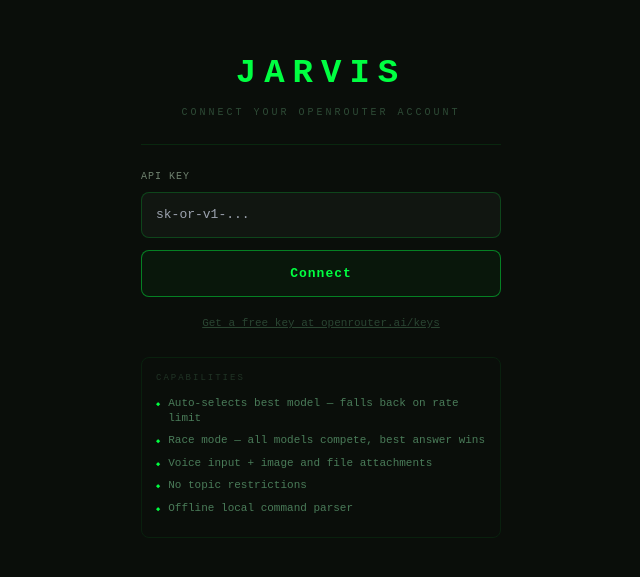
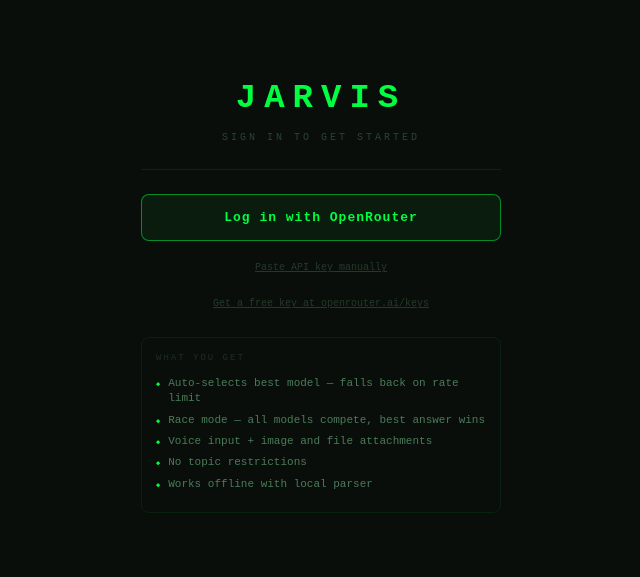
Before and after one commit to manepough/jarvismane, a Next.js app: page / in a window 1280 px wide. Shown: the part 107-684 px from the top of the page, without its empty margins (319-959 px from the left). Built offline with nearby package versions, Linux system fonts and the light colour scheme.

Commit message:
Add files via upload

```diff
--- a/src/components/WelcomeScreen.tsx
+++ b/src/components/WelcomeScreen.tsx
@@ -7,177 +7,247 @@
   onOpenSettings: () => void
 }
 
-export function WelcomeScreen({ onOpenSettings: _onOpenSettings }: WelcomeScreenProps): ReactElement {
+// OpenRouter OAuth PKCE flow
+// Docs: https://openrouter.ai/docs/oauth
+const OR_OAUTH_URL = 'https://openrouter.ai/auth'
+const APP_CALLBACK = typeof window !== 'undefined'
+  ? `${window.location.origin}/auth/callback`
+  : 'http://localhost:3000/auth/callback'
+
+async function generatePKCE(): Promise<{ codeVerifier: string; codeChallenge: string }> {
+  const array = new Uint8Array(32)
+  crypto.getRandomValues(array)
+  const codeVerifier = btoa(String.fromCharCode(...array))
+    .replace(/\+/g, '-').replace(/\//g, '_').replace(/=/g, '')
+
+  const encoder = new TextEncoder()
+  const data = encoder.encode(codeVerifier)
+  const digest = await crypto.subtle.digest('SHA-256', data)
+  const codeChallenge = btoa(String.fromCharCode(...new Uint8Array(digest)))
+    .replace(/\+/g, '-').replace(/\//g, '_').replace(/=/g, '')
+
+  return { codeVerifier, codeChallenge }
+}
+
+async function exchangeCodeForKey(code: string, codeVerifier: string): Promise<string> {
+  return new Promise((resolve, reject) => {
+    const xhr = new XMLHttpRequest()
+    xhr.open('POST', 'https://openrouter.ai/api/v1/auth/keys', true)
+    xhr.setRequestHeader('Content-Type', 'application/json')
+    xhr.timeout = 15000
+    xhr.onload = () => {
+      try {
+        const data = JSON.parse(xhr.responseText) as { key?: string; error?: string }
+        if (data.key) resolve(data.key)
+        else reject(new Error(data.error ?? 'No key in response'))
+      } catch { reject(new Error('Invalid response from OpenRouter')) }
+    }
+    xhr.onerror = () => reject(new Error('Network error exchanging code'))
+    xhr.ontimeout = () => reject(new Error('Timeout exchanging code'))
+    xhr.send(JSON.stringify({ code, code_verifier: codeVerifier }))
+  })
+}
+
+export function WelcomeScreen({ onOpenSettings: _o }: WelcomeScreenProps): ReactElement {
   const { settings, updateSettings, createConversation } = useStore()
-  const [inputKey, setInputKey] = useState('')
-  const [validating, setValidating] = useState(false)
-  const [error, setError] = useState<string | null>(null)
-  const [phase, setPhase] = useState<'signin' | 'ready'>(
+  const [phase, setPhase] = useState<'signin' | 'waiting' | 'ready'>(
     settings.openRouterApiKey.trim().length > 0 ? 'ready' : 'signin'
   )
-  const inputRef = useRef<HTMLInputElement>(null)
+  const [manualKey, setManualKey] = useState('')
+  const [showManual, setShowManual] = useState(false)
+  const [error, setError] = useState<string | null>(null)
+  const [status, setStatus] = useState<string | null>(null)
+  const codeVerifierRef = useRef<string>('')
 
   useEffect(() => {
     if (settings.openRouterApiKey.trim().length > 0) setPhase('ready')
   }, [settings.openRouterApiKey])
 
-  const handleConnect = useCallback(() => {
-    const key = inputKey.trim()
-    if (!key) { setError('Paste your OpenRouter API key first.'); return }
-
-    setValidating(true)
-    setError(null)
-
-    // Use XMLHttpRequest for max WebView compatibility — no AbortSignal needed
-    const xhr = new XMLHttpRequest()
-    xhr.open('GET', 'https://openrouter.ai/api/v1/models', true)
-    xhr.setRequestHeader('Authorization', `Bearer ${key}`)
-    xhr.timeout = 10000
-
-    xhr.onload = () => {
-      setValidating(false)
-      if (xhr.status === 200) {
+  // Poll for OAuth callback via localStorage (set by callback page)
+  useEffect(() => {
+    if (phase !== 'waiting') return
+    const interval = setInterval(() => {
+      try {
+        const code = localStorage.getItem('or_oauth_code')
+        if (code) {
+          localStorage.removeItem('or_oauth_code')
+          clearInterval(interval)
+          setStatus('Getting your API key...')
+          exchangeCodeForKey(code, codeVerifierRef.current)
+            .then(key => {
               updateSettings({ openRouterApiKey: key })
               setPhase('ready')
-      } else if (xhr.status === 401 || xhr.status === 403) {
-        setError('Invalid key. Get one at openrouter.ai/keys')
-      } else {
-        // Accept the key anyway — might be a temporary server issue
+              setStatus(null)
+            })
+            .catch(err => {
+              setError(err instanceof Error ? err.message : 'Failed to get API key')
+              setPhase('signin')
+              setStatus(null)
+            })
+        }
+      } catch {}
+    }, 500)
+    return () => clearInterval(interval)
+  }, [phase, updateSettings])
+
+  const handleOAuthLogin = useCallback(async () => {
+    setError(null)
+    setStatus('Opening OpenRouter login...')
+    try {
+      const { codeVerifier, codeChallenge } = await generatePKCE()
+      codeVerifierRef.current = codeVerifier
+      localStorage.setItem('or_code_verifier', codeVerifier)
+
+      const params = new URLSearchParams({
+        callback_url: APP_CALLBACK,
+        code_challenge: codeChallenge,
+        code_challenge_method: 'S256',
+      })
+
+      const loginUrl = `${OR_OAUTH_URL}?${params.toString()}`
+      window.open(loginUrl, '_blank', 'width=500,height=700,scrollbars=yes')
+      setPhase('waiting')
+      setStatus('Waiting for login... Complete it in the browser window.')
+    } catch (err) {
+      setError(err instanceof Error ? err.message : 'Failed to start login')
+      setStatus(null)
+    }
+  }, [])
+
+  const handleManualConnect = useCallback(() => {
+    const key = manualKey.trim()
+    if (!key) { setError('Paste your API key first.'); return }
     updateSettings({ openRouterApiKey: key })
     setPhase('ready')
-      }
-    }
-
-    xhr.onerror = () => {
-      setValidating(false)
-      // Network error — save the key anyway and let the chat handle errors
-      if (key.startsWith('sk-or-')) {
-        updateSettings({ openRouterApiKey: key })
-        setPhase('ready')
-      } else {
-        setError('Could not verify key. Check your internet connection.')
-      }
-    }
-
-    xhr.ontimeout = () => {
-      setValidating(false)
-      // Timeout — save the key anyway if it looks valid
-      if (key.startsWith('sk-or-') || key.length > 20) {
-        updateSettings({ openRouterApiKey: key })
-        setPhase('ready')
-      } else {
-        setError('Request timed out. Try again.')
-      }
-    }
-
-    xhr.send()
-  }, [inputKey, updateSettings])
+  }, [manualKey, updateSettings])
 
   const handleStart = useCallback(() => createConversation(), [createConversation])
 
-  const handleKeyDown = useCallback((e: React.KeyboardEvent<HTMLInputElement>) => {
-    if (e.key === 'Enter') handleConnect()
-  }, [handleConnect])
+  const btn = (label: string, onClick: () => void, primary = true, disabled = false) => (
+    <button
+      onClick={onClick}
+      disabled={disabled}
+      style={{
+        width: '100%', padding: '13px',
+        borderRadius: '8px',
+        border: `1px solid ${primary ? 'rgba(0,255,65,0.5)' : 'rgba(0,255,65,0.2)'}`,
+        background: primary ? 'rgba(0,255,65,0.06)' : 'transparent',
+        color: primary ? 'var(--primary)' : 'var(--secondary)',
+        fontFamily: 'monospace', fontSize: '13px',
+        fontWeight: primary ? 600 : 400,
+        cursor: disabled ? 'not-allowed' : 'pointer',
+        letterSpacing: primary ? '1px' : '0',
+        opacity: disabled ? 0.5 : 1,
+        boxSizing: 'border-box' as const,
+        transition: 'all 0.15s',
+      }}
+    >
+      {label}
+    </button>
+  )
 
-  if (phase === 'signin') {
+  if (phase === 'ready') {
     return (
-      <div style={{
-        flex: 1, display: 'flex', flexDirection: 'column',
-        alignItems: 'center', justifyContent: 'center',
-        padding: '32px 20px', minHeight: '100vh', background: 'var(--bg)',
-      }}>
+      <div style={{ flex: 1, display: 'flex', flexDirection: 'column', alignItems: 'center', justifyContent: 'center', padding: '32px 20px', minHeight: '100vh', background: 'var(--bg)' }}>
+        <div style={{ width: '100%', maxWidth: '360px', display: 'flex', flexDirection: 'column', gap: '20px', textAlign: 'center' }}>
+          <div>
+            <div style={{ fontFamily: 'monospace', fontSize: '34px', fontWeight: 700, letterSpacing: '8px', color: 'var(--primary)' }}>JARVIS</div>
+            <div style={{ fontFamily: 'monospace', fontSize: '10px', color: 'rgba(74,124,89,0.5)', letterSpacing: '2px', marginTop: '6px' }}>READY</div>
+          </div>
+          <div style={{ height: '1px', background: 'rgba(0,255,65,0.1)' }} />
+          {btn('NEW CONVERSATION', handleStart)}
+          <div style={{ fontFamily: 'monospace', fontSize: '11px', color: 'rgba(74,124,89,0.35)' }}>
+            or select one from the sidebar  ☰
+          </div>
+          <button onClick={() => { updateSettings({ openRouterApiKey: '' }); setPhase('signin'); setManualKey(''); setError(null) }}
+            style={{ background: 'transparent', border: 'none', cursor: 'pointer', fontFamily: 'monospace', fontSize: '10px', color: 'rgba(74,124,89,0.25)', textDecoration: 'underline', padding: '4px' }}>
+            Switch account
+          </button>
+        </div>
+      </div>
+    )
+  }
+
+  return (
+    <div style={{ flex: 1, display: 'flex', flexDirection: 'column', alignItems: 'center', justifyContent: 'center', padding: '32px 20px', minHeight: '100vh', background: 'var(--bg)' }}>
       <div style={{ width: '100%', maxWidth: '360px', display: 'flex', flexDirection: 'column', gap: '24px' }}>
 
         <div style={{ textAlign: 'center' }}>
-            <div style={{ fontFamily: 'monospace', fontSize: '34px', fontWeight: 700, letterSpacing: '8px', color: 'var(--primary)', marginBottom: '6px' }}>
-              JARVIS
-            </div>
-            <div style={{ fontFamily: 'monospace', fontSize: '10px', color: 'rgba(74,124,89,0.55)', letterSpacing: '3px' }}>
-              CONNECT YOUR OPENROUTER ACCOUNT
+          <div style={{ fontFamily: 'monospace', fontSize: '34px', fontWeight: 700, letterSpacing: '8px', color: 'var(--primary)', marginBottom: '6px' }}>JARVIS</div>
+          <div style={{ fontFamily: 'monospace', fontSize: '10px', color: 'rgba(74,124,89,0.5)', letterSpacing: '3px' }}>
+            {phase === 'waiting' ? 'WAITING FOR LOGIN...' : 'SIGN IN TO GET STARTED'}
           </div>
         </div>
 
         <div style={{ height: '1px', background: 'rgba(0,255,65,0.1)' }} />
 
-          <div style={{ display: 'flex', flexDirection: 'column', gap: '12px' }}>
-            <div>
-              <div style={{ fontFamily: 'monospace', fontSize: '10px', color: 'rgba(212,245,212,0.5)', letterSpacing: '1px', marginBottom: '8px' }}>
-                API KEY
+        {status && (
+          <div style={{ fontFamily: 'monospace', fontSize: '11px', color: 'rgba(0,255,65,0.6)', textAlign: 'center', padding: '8px', background: 'rgba(0,255,65,0.05)', borderRadius: '6px', border: '1px solid rgba(0,255,65,0.1)' }}>
+            {status}
           </div>
-              <input
-                ref={inputRef}
-                type="password"
-                value={inputKey}
-                onChange={e => { setInputKey(e.target.value); setError(null) }}
-                onKeyDown={handleKeyDown}
-                placeholder="sk-or-v1-..."
-                autoComplete="off"
-                autoCorrect="off"
-                autoCapitalize="off"
-                spellCheck={false}
-                style={{
-                  width: '100%', padding: '12px 14px',
-                  background: 'var(--dim)',
-                  border: `1px solid ${error ? 'rgba(255,68,68,0.4)' : 'rgba(0,255,65,0.2)'}`,
-                  borderRadius: '8px', color: 'var(--text)',
-                  fontFamily: 'monospace', fontSize: '13px', outline: 'none',
-                  boxSizing: 'border-box',
-                }}
-              />
-            </div>
+        )}
 
         {error && (
-              <div style={{
-                fontFamily: 'monospace', fontSize: '11px', color: '#ff8888',
-                padding: '8px 12px', background: 'rgba(255,68,68,0.06)',
-                border: '1px solid rgba(255,68,68,0.2)', borderRadius: '6px',
-              }}>
+          <div style={{ fontFamily: 'monospace', fontSize: '11px', color: '#ff8888', padding: '8px 12px', background: 'rgba(255,68,68,0.06)', border: '1px solid rgba(255,68,68,0.2)', borderRadius: '6px' }}>
             {error}
           </div>
         )}
 
-            <button
-              onClick={handleConnect}
-              disabled={validating}
-              style={{
-                width: '100%', padding: '13px',
-                borderRadius: '8px',
-                border: '1px solid rgba(0,255,65,0.45)',
-                background: validating ? 'rgba(0,255,65,0.06)' : 'rgba(0,255,65,0.04)',
-                color: 'var(--primary)',
-                fontFamily: 'monospace', fontSize: '13px', fontWeight: 600,
-                cursor: validating ? 'wait' : 'pointer',
-                letterSpacing: '1px', transition: 'all 0.15s',
-                boxSizing: 'border-box',
-              }}
-            >
-              {validating ? 'Connecting...' : 'Connect'}
-            </button>
+        {phase === 'waiting' ? (
+          <div style={{ display: 'flex', flexDirection: 'column', gap: '12px' }}>
+            <div style={{ fontFamily: 'monospace', fontSize: '12px', color: 'var(--secondary)', textAlign: 'center', lineHeight: '1.6' }}>
+              Complete login in the browser window that opened. This page will update automatically.
+            </div>
+            {btn('Cancel', () => { setPhase('signin'); setStatus(null); setError(null) }, false)}
+          </div>
+        ) : (
+          <div style={{ display: 'flex', flexDirection: 'column', gap: '12px' }}>
+            {btn('Log in with OpenRouter', handleOAuthLogin)}
 
             <div style={{ textAlign: 'center' }}>
-              <a
-                href="https://openrouter.ai/keys"
-                target="_blank"
-                rel="noopener noreferrer"
-                style={{ fontFamily: 'monospace', fontSize: '11px', color: 'rgba(74,124,89,0.5)', textDecoration: 'underline' }}
+              <button
+                onClick={() => setShowManual(v => !v)}
+                style={{ background: 'transparent', border: 'none', cursor: 'pointer', fontFamily: 'monospace', fontSize: '10px', color: 'rgba(74,124,89,0.4)', textDecoration: 'underline' }}
               >
+                {showManual ? 'Hide manual entry' : 'Paste API key manually'}
+              </button>
+            </div>
+
+            {showManual && (
+              <div style={{ display: 'flex', flexDirection: 'column', gap: '8px' }}>
+                <input
+                  type="password"
+                  value={manualKey}
+                  onChange={e => { setManualKey(e.target.value); setError(null) }}
+                  onKeyDown={e => e.key === 'Enter' && handleManualConnect()}
+                  placeholder="sk-or-v1-..."
+                  autoComplete="off"
+                  spellCheck={false}
+                  style={{
+                    width: '100%', padding: '11px 14px',
+                    background: 'var(--dim)', border: '1px solid rgba(0,255,65,0.2)',
+                    borderRadius: '8px', color: 'var(--text)',
+                    fontFamily: 'monospace', fontSize: '13px', outline: 'none',
+                    boxSizing: 'border-box' as const,
+                  }}
+                />
+                {btn('Connect', handleManualConnect, true, manualKey.trim() === '')}
+              </div>
+            )}
+
+            <div style={{ textAlign: 'center' }}>
+              <a href="https://openrouter.ai/keys" target="_blank" rel="noopener noreferrer"
+                style={{ fontFamily: 'monospace', fontSize: '10px', color: 'rgba(74,124,89,0.4)', textDecoration: 'underline' }}>
                 Get a free key at openrouter.ai/keys
               </a>
             </div>
           </div>
+        )}
 
         <div style={{ border: '1px solid rgba(0,255,65,0.08)', borderRadius: '8px', padding: '14px' }}>
-            <div style={{ fontFamily: 'monospace', fontSize: '9px', color: 'rgba(74,124,89,0.35)', letterSpacing: '2px', textTransform: 'uppercase' as const, marginBottom: '10px' }}>
-              Capabilities
-            </div>
-            {[
-              'Auto-selects best model — falls back on rate limit',
-              'Race mode — all models compete, best answer wins',
-              'Voice input + image and file attachments',
-              'No topic restrictions',
-              'Offline local command parser',
-            ].map(item => (
-              <div key={item} style={{ display: 'flex', alignItems: 'flex-start', gap: '8px', marginBottom: '7px' }}>
+          <div style={{ fontFamily: 'monospace', fontSize: '9px', color: 'rgba(74,124,89,0.3)', letterSpacing: '2px', textTransform: 'uppercase' as const, marginBottom: '10px' }}>What you get</div>
+          {['Auto-selects best model — falls back on rate limit', 'Race mode — all models compete, best answer wins', 'Voice input + image and file attachments', 'No topic restrictions', 'Works offline with local parser'].map(item => (
+            <div key={item} style={{ display: 'flex', alignItems: 'flex-start', gap: '8px', marginBottom: '6px' }}>
               <span style={{ color: 'var(--primary)', fontSize: '7px', marginTop: '3px', flexShrink: 0 }}>◆</span>
               <span style={{ fontFamily: 'monospace', fontSize: '11px', color: 'var(--secondary)', lineHeight: '1.4' }}>{item}</span>
             </div>
@@ -188,52 +258,3 @@
     </div>
   )
 }
-
-  return (
-    <div style={{
-      flex: 1, display: 'flex', flexDirection: 'column',
-      alignItems: 'center', justifyContent: 'center',
-      padding: '32px 20px', minHeight: '100vh', background: 'var(--bg)',
-    }}>
-      <div style={{ width: '100%', maxWidth: '360px', display: 'flex', flexDirection: 'column', gap: '20px', textAlign: 'center' }}>
-        <div>
-          <div style={{ fontFamily: 'monospace', fontSize: '34px', fontWeight: 700, letterSpacing: '8px', color: 'var(--primary)', marginBottom: '6px' }}>
-            JARVIS
-          </div>
-          <div style={{ fontFamily: 'monospace', fontSize: '10px', color: 'rgba(74,124,89,0.55)', letterSpacing: '2px' }}>
-            READY
-          </div>
-        </div>
-
-        <div style={{ height: '1px', background: 'rgba(0,255,65,0.1)' }} />
-
-        <button
-          onClick={handleStart}
-          style={{
-            width: '100%', padding: '14px',
-            borderRadius: '8px',
-            border: '1px solid rgba(0,255,65,0.45)',
-            background: 'rgba(0,255,65,0.04)',
-            color: 'var(--primary)', fontFamily: 'monospace',
-            fontSize: '13px', fontWeight: 600, cursor: 'pointer',
-            letterSpacing: '2px', transition: 'all 0.15s',
-            boxSizing: 'border-box',
-          }}
-        >
-          NEW CONVERSATION
-        </button>
-
-        <div style={{ fontFamily: 'monospace', fontSize: '11px', color: 'rgba(74,124,89,0.35)' }}>
-          or select one from the sidebar  ☰
-        </div>
-
-        <button
-          onClick={() => { updateSettings({ openRouterApiKey: '' }); setPhase('signin'); setInputKey(''); setError(null) }}
-          style={{ background: 'transparent', border: 'none', cursor: 'pointer', fontFamily: 'monospace', fontSize: '10px', color: 'rgba(74,124,89,0.25)', textDecoration: 'underline', padding: '4px' }}
-        >
-          Switch API key
-        </button>
-      </div>
-    </div>
-  )
-}
```
Lines whose indentation alone changed are shown as unchanged.
